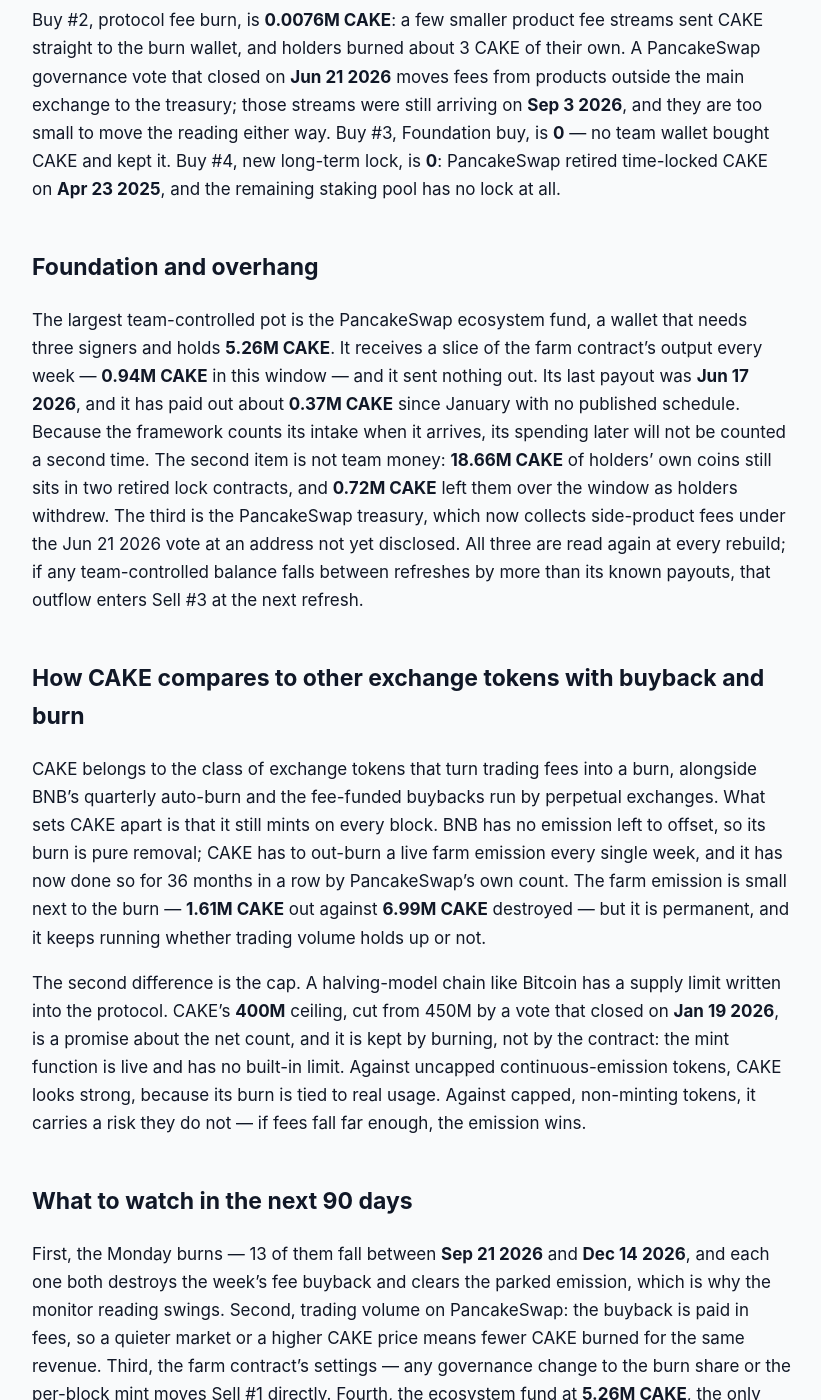
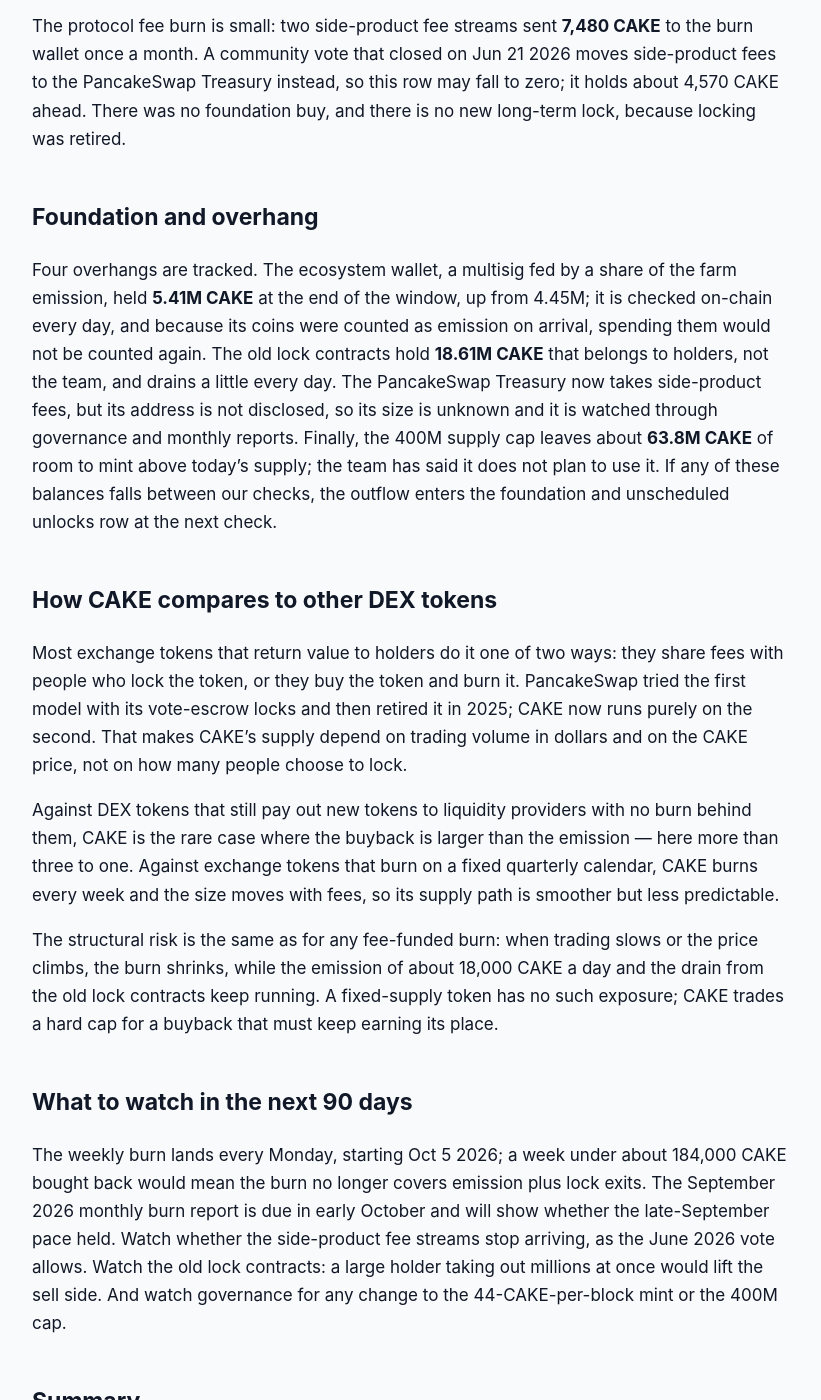
Before and after one commit to jeevansongmy-spec/mrnasdog-articles, a Jekyll site: the page built from crypto/cake-pressure-framework.md, in a window 1280 px wide and 1400 px high, scrolled down 1785 px. Shown: the whole window, without its empty margins (228-1049 px from the left). Built offline with Jekyll 4.4.1, drawn with Linux system fonts in a browser that asks for light colours; some of the changed text lies outside the part shown.

Commit message:
publish: crypto/cake-pressure-framework

```diff
--- a/crypto/cake-pressure-framework.md
+++ b/crypto/cake-pressure-framework.md
@@ -1,6 +1,6 @@
 ---
-title: "CAKE Inflation Analysis · September 2026 · Supply shrinking, projected to keep shrinking"
-description: "Supply shrinking: CAKE reads -1.55% over 90 days. PancakeSwap fee buybacks burned 6.99M CAKE while only 1.61M of new farm emission reached the market."
+title: "CAKE Inflation Analysis · September 2026 · Supply shrinking · projected to keep shrinking"
+description: "CAKE supply is shrinking: PancakeSwap's fee buyback burned 7.11M CAKE against 2.37M new, net −1.49% over 90 days and about −0.86% expected in the next 90 days."
 canonical_url: "https://mrnasdog.com/research/cake/inflation"
 tags: ["crypto", "cake", "pancakeswap", "defi"]
 published: true
@@ -8,44 +8,50 @@ published: true
 
 > Originally published at **[mrnasdog.com/research/cake/inflation](https://mrnasdog.com/research/cake/inflation)** by MrNasdog.
 
-# CAKE Inflation Analysis · September 2026 · Supply shrinking, projected to keep shrinking
+# CAKE Inflation Analysis · September 2026 · Supply shrinking · projected to keep shrinking
 
-PancakeSwap's CAKE is shrinking: the Pressure Framework reads CAKE at **−1.55%** over the trailing 90 days and **−1.55%** over the next 90, because trading fees bought and burned **6.99M CAKE** while only **1.61M CAKE** of new emission reached the market. The mint itself never stops — the PancakeSwap farm contract creates 44 CAKE in every block on BNB Chain — but about 96% of it is destroyed at the weekly burn before any holder sees it. The only ceiling is a 400M limit set by a holder vote, not by code.
+CAKE supply is shrinking. Over the 90 days to Sep 29 2026, PancakeSwap’s fee buyback and fee burns destroyed **7.11M CAKE**, while only **2.37M CAKE** of new supply reached the market, so the circulating supply of **318.69M** fell by **1.49%**. The farm contract mints far more than that — 44 CAKE every block — but almost all of it is burned back each week before it reaches anyone. Because the buyback is set in dollars and CAKE now costs more, we expect a smaller shrink of about **0.86%** in the next 90 days.
 
 ## The verdict, in one paragraph
 
-Against a circulating base of **348.47M CAKE**, the framework books **1.61M CAKE** of sell pressure and **6.99M CAKE** of buy pressure over the trailing 90 days — a net of **−1.55%** — and projects **−1.55%** for the next 90 days on unchanged contract settings and an unbroken weekly burn. The inflation monitor reads **+7.40%** for the same window, a gap of **8.95 percentage points**, which is far over the framework's 0.5pp tolerance and ships with a monitor-gap warning on the overview page. The gap comes from CAKE that has been minted for the weekly burn but not yet destroyed, which the monitor counts as supply. At its base reading on **Jun 20 2026** only **0.35M CAKE** of it existed — that week's emission had built up in the farm contract but had not been minted yet. At its reading on **Sep 18 2026**, **29.40M CAKE** had been minted and was waiting for the next burn. That **29.05M CAKE** rise accounts for **8.95pp**; price rounding in the monitor adds **0.06pp**, the base convention takes off **0.11pp**, and **0.05pp** is unexplained. The label for CAKE is a **deflationary exchange token whose burn outruns a mint that never stops**.
+Our ledger puts CAKE’s net supply change at **−1.49%** over the last 90 days and **−0.86%** for the next 90 days. The inflation monitor reads **+16.13%**, a gap of **17.62 percentage points**, so the page carries a ⚠ monitor gap chip. We traced the gap to one cause: the monitor’s Sep 28 2026 reading fell on burn day, when **57.15M CAKE** minted for the weekly burn was sitting in the farm contract and the burn wallet, waiting to be destroyed. On its Jun 30 2026 starting point only **0.38M** was waiting. That swing of **56.77M CAKE** explains **17.59** of the 17.62 points; it is not new supply, and it was destroyed within hours. Our number stays. In one line: CAKE is a token that is deflationary by structural buyback, with a large mint that is almost entirely burned back.
 
 ## Sell pressure: where new CAKE comes from
 
-All new CAKE comes from one place, the PancakeSwap farm contract, and Sell #1, protocol inflation, is **1.61M CAKE**. The headline mint is enormous: the contract makes 40 CAKE per block for rewards plus 4 CAKE per block for a team wallet, and BNB Chain now produces a block roughly every 0.45 seconds, so **797.7M CAKE** was created in these 90 days. But the contract is set to send 99.72% of its reward share, and the team wallet sends all of its share, to a burn wallet that empties into the burn address every Monday. **774.1M CAKE** was destroyed that way in the window, and another **29.05M CAKE** was waiting for the next burn at the close. None of that churn ever becomes tradable, so the framework books it on neither side. What did get out is **1.61M CAKE**: payments to PancakeSwap liquidity farms and to a team-run ecosystem fund. PancakeSwap's own target is about 21,750 CAKE a day; the part of the farm share not yet claimed waits inside the contract. None of the contract settings changed in the window.
+Protocol inflation added **1.62M CAKE**. PancakeSwap’s original farm contract still mints 40 CAKE per block plus a 10% extra share, and BNB Chain now makes a block about every 0.45 seconds, so the chain minted **769.6M CAKE** in these 90 days. A second farm contract sends 99.7% of its share to the burn wallet, and the whole 10% extra share goes there too: **768.0M CAKE** was burned back without ever reaching a holder. What stayed out — about 18,000 CAKE a day — paid rewards to farms and pools and filled the ecosystem wallet. The emission settings read the same at both ends of the window, so the next 90 days hold the same 1.62M.
 
-Sell #2, vesting unlocks, is **0**. CAKE launched in 2020 with no presale and no team or investor allocation, so nothing vests — every freshly made CAKE in the window went to only two addresses, the farm contract's reward pot and the burn wallet. Sell #3, Foundation and unscheduled unlocks, is **0**: the ecosystem fund sent nothing out in the window, and what it received is already counted in Sell #1. Sell #4, long-term locked or bankruptcy, is **0**, because CAKE has no bankruptcy estate and no trustee.
+Vesting unlocks are zero. CAKE launched with no token sale, no investor allocation and no team vesting; every coin comes out of the farm contract, and the only two wallets that receive new mints are the reward contract and the burn wallet. Foundation and unscheduled unlocks are also zero: the ecosystem wallet grew this window rather than selling, and its coins were already counted once, as emission, when they arrived.
+
+The one sell row that is easy to miss is the old locked staking. PancakeSwap retired its lock model, and every lock ended on Apr 23 2025, but holders still leave coins in the old contracts until they choose to take them out. Those contracts held **19.36M CAKE** at the start of the window and **18.61M** at the end, so **749,121 CAKE** came out — about 8,300 a day. The circulating count leaves these contracts out, so every coin that leaves them is new supply for the market. There is no bankruptcy estate and no trustee holding CAKE.
 
 ## Buy pressure: where new CAKE goes
 
-Buy #1, programmatic buyback, is **6.98M CAKE**, and it is the whole story on this side. Three PancakeSwap contracts swap trading fees into CAKE on the open market; about three quarters of what they buy goes to the burn wallet and is destroyed at the Monday burn. There were **13 weekly burns** in the window, from **Jun 22 2026** to **Sep 14 2026**, and the fee-bought CAKE in them came to **6.98M CAKE**. The other quarter — **2.52M CAKE** — was sent through a pass-through wallet to an exchange, so it stays in the market and the framework counts it on neither side.
+The programmatic buyback is the whole story on this side. Every week, three contracts use part of the trading fees from PancakeSwap’s pools to buy CAKE on the open market and pass it to the burn wallet, which sends everything to the burn address. That came to **7.10M CAKE** in 13 weekly burns, worth about **$12.98M** at each week’s price. The weekly amount climbed from about 376,000 CAKE in early July to a peak of 888,003 in mid-September, as trading grew even while the price rose.
 
-Buy #2, protocol fee burn, is **0.0076M CAKE**: a few smaller product fee streams sent CAKE straight to the burn wallet, and holders burned about 3 CAKE of their own. A PancakeSwap governance vote that closed on **Jun 21 2026** moves fees from products outside the main exchange to the treasury; those streams were still arriving on **Sep 3 2026**, and they are too small to move the reading either way. Buy #3, Foundation buy, is **0** — no team wallet bought CAKE and kept it. Buy #4, new long-term lock, is **0**: PancakeSwap retired time-locked CAKE on **Apr 23 2025**, and the remaining staking pool has no lock at all.
+The buyback is set in dollars, not in coins. CAKE traded near $1.31 at the start of the window and **$2.54** now, so the same fees buy fewer coins: at today’s price the last 90 days of fees would buy about **5.11M CAKE**, and that is what we project for the next 90 days. If the price falls, the burn grows again; if it keeps rising, the burn shrinks.
+
+The protocol fee burn is small: two side-product fee streams sent **7,480 CAKE** to the burn wallet once a month. A community vote that closed on Jun 21 2026 moves side-product fees to the PancakeSwap Treasury instead, so this row may fall to zero; it holds about 4,570 CAKE ahead. There was no foundation buy, and there is no new long-term lock, because locking was retired.
 
 ## Foundation and overhang
 
-The largest team-controlled pot is the PancakeSwap ecosystem fund, a wallet that needs three signers and holds **5.26M CAKE**. It receives a slice of the farm contract's output every week — **0.94M CAKE** in this window — and it sent nothing out. Its last payout was **Jun 17 2026**, and it has paid out about **0.37M CAKE** since January with no published schedule. Because the framework counts its intake when it arrives, its spending later will not be counted a second time. The second item is not team money: **18.66M CAKE** of holders' own coins still sits in two retired lock contracts, and **0.72M CAKE** left them over the window as holders withdrew. The third is the PancakeSwap treasury, which now collects side-product fees under the Jun 21 2026 vote at an address not yet disclosed. All three are read again at every rebuild; if any team-controlled balance falls between refreshes by more than its known payouts, that outflow enters Sell #3 at the next refresh.
+Four overhangs are tracked. The ecosystem wallet, a multisig fed by a share of the farm emission, held **5.41M CAKE** at the end of the window, up from 4.45M; it is checked on-chain every day, and because its coins were counted as emission on arrival, spending them would not be counted again. The old lock contracts hold **18.61M CAKE** that belongs to holders, not the team, and drains a little every day. The PancakeSwap Treasury now takes side-product fees, but its address is not disclosed, so its size is unknown and it is watched through governance and monthly reports. Finally, the 400M supply cap leaves about **63.8M CAKE** of room to mint above today’s supply; the team has said it does not plan to use it. If any of these balances falls between our checks, the outflow enters the foundation and unscheduled unlocks row at the next check.
 
-## How CAKE compares to other exchange tokens with buyback and burn
+## How CAKE compares to other DEX tokens
 
-CAKE belongs to the class of exchange tokens that turn trading fees into a burn, alongside BNB's quarterly auto-burn and the fee-funded buybacks run by perpetual exchanges. What sets CAKE apart is that it still mints on every block. BNB has no emission left to offset, so its burn is pure removal; CAKE has to out-burn a live farm emission every single week, and it has now done so for 36 months in a row by PancakeSwap's own count. The farm emission is small next to the burn — **1.61M CAKE** out against **6.99M CAKE** destroyed — but it is permanent, and it keeps running whether trading volume holds up or not.
+Most exchange tokens that return value to holders do it one of two ways: they share fees with people who lock the token, or they buy the token and burn it. PancakeSwap tried the first model with its vote-escrow locks and then retired it in 2025; CAKE now runs purely on the second. That makes CAKE’s supply depend on trading volume in dollars and on the CAKE price, not on how many people choose to lock.
 
-The second difference is the cap. A halving-model chain like Bitcoin has a supply limit written into the protocol. CAKE's **400M** ceiling, cut from 450M by a vote that closed on **Jan 19 2026**, is a promise about the net count, and it is kept by burning, not by the contract: the mint function is live and has no built-in limit. Against uncapped continuous-emission tokens, CAKE looks strong, because its burn is tied to real usage. Against capped, non-minting tokens, it carries a risk they do not — if fees fall far enough, the emission wins.
+Against DEX tokens that still pay out new tokens to liquidity providers with no burn behind them, CAKE is the rare case where the buyback is larger than the emission — here more than three to one. Against exchange tokens that burn on a fixed quarterly calendar, CAKE burns every week and the size moves with fees, so its supply path is smoother but less predictable.
+
+The structural risk is the same as for any fee-funded burn: when trading slows or the price climbs, the burn shrinks, while the emission of about 18,000 CAKE a day and the drain from the old lock contracts keep running. A fixed-supply token has no such exposure; CAKE trades a hard cap for a buyback that must keep earning its place.
 
 ## What to watch in the next 90 days
 
-First, the Monday burns — 13 of them fall between **Sep 21 2026** and **Dec 14 2026**, and each one both destroys the week's fee buyback and clears the parked emission, which is why the monitor reading swings. Second, trading volume on PancakeSwap: the buyback is paid in fees, so a quieter market or a higher CAKE price means fewer CAKE burned for the same revenue. Third, the farm contract's settings — any governance change to the burn share or the per-block mint moves Sell #1 directly. Fourth, the ecosystem fund at **5.26M CAKE**, the only team pot with a spender and no schedule. Fifth, where the side-product fees redirected on **Jun 21 2026** actually land once the treasury address is published.
+The weekly burn lands every Monday, starting Oct 5 2026; a week under about 184,000 CAKE bought back would mean the burn no longer covers emission plus lock exits. The September 2026 monthly burn report is due in early October and will show whether the late-September pace held. Watch whether the side-product fee streams stop arriving, as the June 2026 vote allows. Watch the old lock contracts: a large holder taking out millions at once would lift the sell side. And watch governance for any change to the 44-CAKE-per-block mint or the 400M cap.
 
 ## Summary
 
-The MrNasdog Pressure Framework reads PancakeSwap's CAKE at **−1.55%** over the trailing 90 days and **−1.55%** projected forward: supply shrinking, projected to keep shrinking. The mechanism is a fee-funded open-market buyback that destroyed **6.99M CAKE** against **1.61M CAKE** of farm emission that actually reached the market, while about 96% of the 44 CAKE minted every block is burned before it circulates. The key risk is that the mint never stops and the burn depends on trading fees. The ceiling is a **400M** limit set by holders, kept by the burn rather than by the contract.
+CAKE supply fell **1.49%** in the 90 days to Sep 29 2026 and is projected to fall about **0.86%** in the next 90 days. PancakeSwap mints 44 CAKE per block but burns almost all of it back, so only 1.62M CAKE of emission and 749,121 CAKE from old locks reached the market, against 7.10M CAKE bought with trading fees and burned. The key risk is that the buyback is set in dollars: a higher CAKE price or lower trading volume shrinks the burn while new supply keeps coming. The 400M cap sits about 63.8M CAKE above today’s supply.
 
 ---
 
-*MrNasdog Pressure Framework analysis of CAKE, Metric 1 — Inflation. Data + explanation only. Not financial advice. Updated Sep 18 2026.*
+*MrNasdog Pressure Framework analysis of CAKE, Metric 1 — Inflation. Data + explanation only. Not financial advice. Checked Sep 29 2026.*
```
